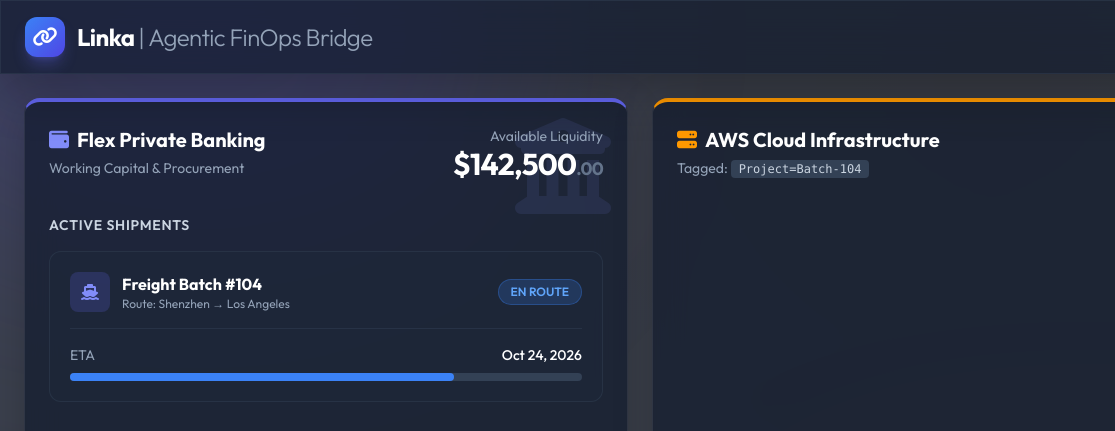
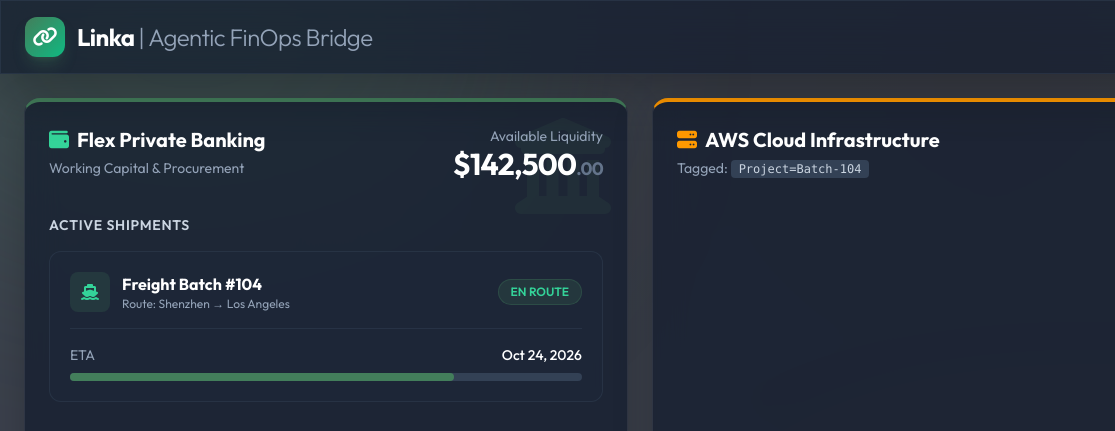
Before and after one commit to HackmidwestLMTV/Linka, a website: page public/index.html in a window 1280 px wide. Shown: the top 431 px of the page, 0-1115 px from the left. Drawn offline with nearby package versions, Linux system fonts and the light colour scheme; no server answers.

Commit message:
Align Flex branding colors with flex.one official green (#437E5B)

```diff
--- a/public/app.js
+++ b/public/app.js
@@ -125,7 +125,7 @@ socket.on('LOGISTICS_DISRUPTION_ALERT', (data) => {
     statusBadge.className = "px-3 py-1 rounded-full bg-red-500/20 text-red-400 text-xs font-semibold border border-red-500/30 animate-pulse";
     statusBadge.innerText = "CUSTOMS HOLD";
 
-    document.getElementById('shipment-progress').classList.replace('bg-blue-500', 'bg-red-500');
+    document.getElementById('shipment-progress').classList.replace('bg-[#437E5B]', 'bg-red-500');
     document.getElementById('shipment-eta').innerText = "Delayed (+14 Days)";
     document.getElementById('disruption-alert').classList.remove('hidden');
 
--- a/public/index.html
+++ b/public/index.html
@@ -16,7 +16,7 @@
                 extend: {
                     colors: {
                         aws: '#FF9900',
-                        flex: '#4F46E5'
+                        flex: '#437E5B'
                     }
                 }
             }
@@ -27,12 +27,12 @@
 
     <div class="fixed inset-0 z-[-1] bg-[#0b1120] opacity-80 pointer-events-none"></div>
     <!-- Decorative glow orbs -->
-    <div class="fixed top-[-20%] left-[-10%] w-[50%] h-[50%] rounded-full bg-indigo-600/20 blur-[120px] pointer-events-none"></div>
+    <div class="fixed top-[-20%] left-[-10%] w-[50%] h-[50%] rounded-full bg-[#437E5B]/25 blur-[120px] pointer-events-none"></div>
     <div class="fixed bottom-[-20%] right-[-10%] w-[50%] h-[50%] rounded-full bg-orange-500/15 blur-[120px] pointer-events-none"></div>
 
     <header class="glass-panel border-b border-slate-700/50 px-6 py-4 flex justify-between items-center sticky top-0 z-50">
         <div class="flex items-center gap-3">
-            <div class="w-10 h-10 rounded-xl bg-gradient-to-br from-blue-500 to-indigo-600 flex items-center justify-center shadow-lg shadow-indigo-500/30">
+            <div class="w-10 h-10 rounded-xl bg-gradient-to-br from-[#437E5B] to-emerald-500 flex items-center justify-center shadow-lg shadow-[#437E5B]/30">
                 <i class="fa-solid fa-link text-white text-xl"></i>
             </div>
             <h1 class="text-2xl font-bold tracking-tight"><span class="text-white">Linka</span> <span class="text-slate-400 font-light hidden sm:inline">| Agentic FinOps Bridge</span></h1>
@@ -49,15 +49,15 @@
         <div class="grid grid-cols-1 lg:grid-cols-2 gap-6 h-full">
 
             <!-- LEFT PANE: FLEX BANKING -->
-            <div class="glass-panel rounded-2xl p-6 flex flex-col h-full border-t-4 border-t-indigo-500 relative overflow-hidden">
+            <div class="glass-panel rounded-2xl p-6 flex flex-col h-full border-t-4 border-t-[#437E5B] relative overflow-hidden">
                 <div class="absolute top-0 right-0 p-4 opacity-10">
-                    <i class="fa-solid fa-building-columns text-8xl text-indigo-400"></i>
+                    <i class="fa-solid fa-building-columns text-8xl text-[#437E5B]"></i>
                 </div>
 
                 <div class="flex justify-between items-start mb-8 z-10">
                     <div>
                         <h2 class="text-xl font-bold text-white flex items-center gap-2">
-                            <i class="fa-solid fa-wallet text-indigo-400"></i> Flex Private Banking
+                            <i class="fa-solid fa-wallet text-emerald-400"></i> Flex Private Banking
                         </h2>
                         <p class="text-slate-400 text-sm mt-1">Working Capital & Procurement</p>
                     </div>
@@ -73,7 +73,7 @@
                     <div id="shipment-card" class="bg-slate-800/50 rounded-xl p-5 border border-slate-700/50 transition-all duration-300">
                         <div class="flex justify-between items-center mb-3">
                             <div class="flex items-center gap-3">
-                                <div class="w-10 h-10 rounded-lg bg-indigo-500/20 text-indigo-400 flex items-center justify-center">
+                                <div class="w-10 h-10 rounded-lg bg-[#437E5B]/20 text-emerald-400 flex items-center justify-center">
                                     <i class="fa-solid fa-ship"></i>
                                 </div>
                                 <div>
@@ -81,7 +81,7 @@
                                     <div class="text-xs text-slate-400">Route: Shenzhen → Los Angeles</div>
                                 </div>
                             </div>
-                            <div id="shipment-status" class="px-3 py-1 rounded-full bg-blue-500/20 text-blue-400 text-xs font-semibold border border-blue-500/30">
+                            <div id="shipment-status" class="px-3 py-1 rounded-full bg-[#437E5B]/20 text-emerald-400 text-xs font-semibold border border-[#437E5B]/30">
                                 EN ROUTE
                             </div>
                         </div>
@@ -92,7 +92,7 @@
                                 <span class="font-medium text-white" id="shipment-eta">Oct 24, 2026</span>
                             </div>
                             <div class="w-full bg-slate-700 rounded-full h-2 mt-2">
-                                <div id="shipment-progress" class="bg-blue-500 h-2 rounded-full" style="width: 75%"></div>
+                                <div id="shipment-progress" class="bg-[#437E5B] h-2 rounded-full" style="width: 75%"></div>
                             </div>
                         </div>
 
```
